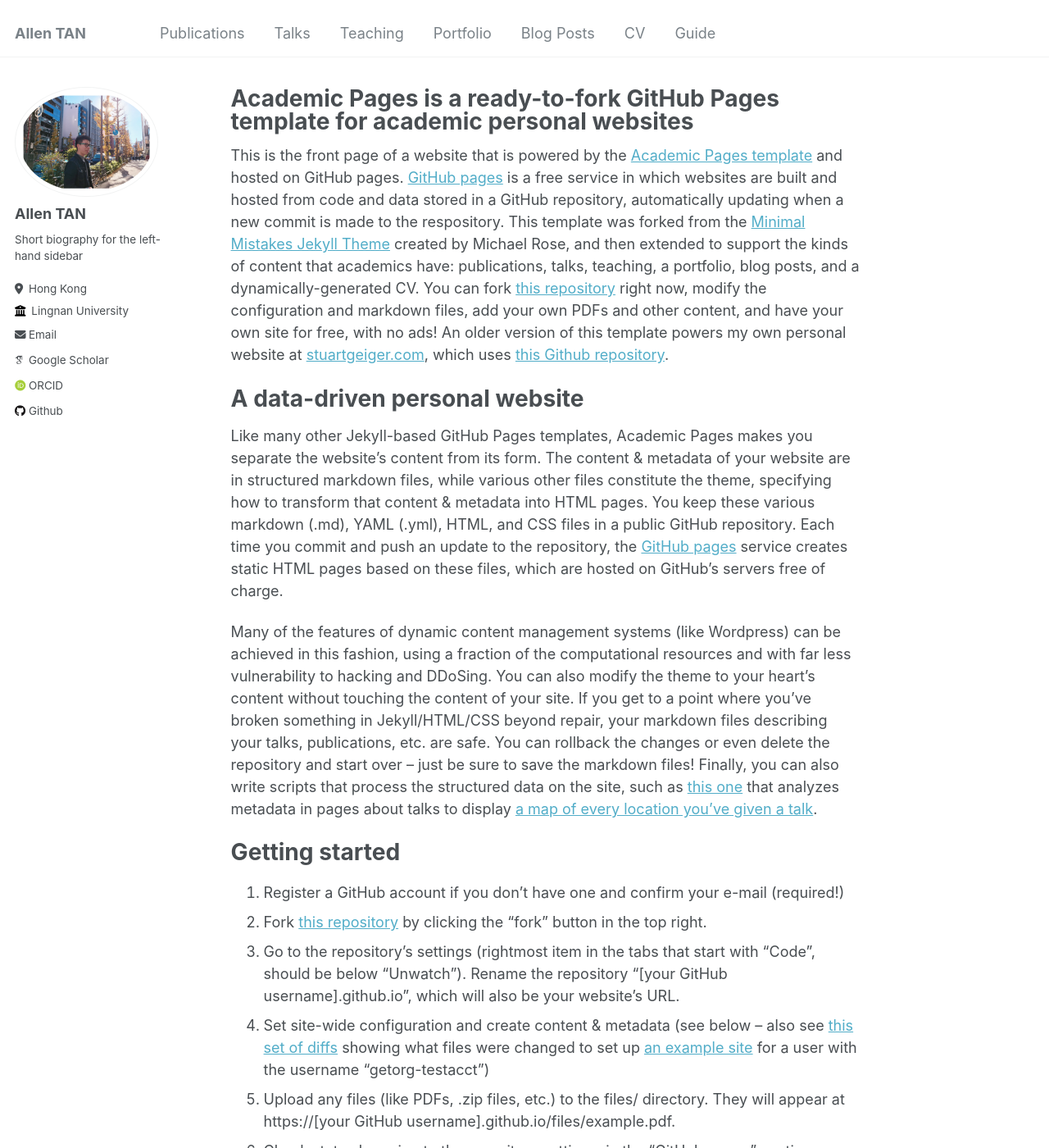
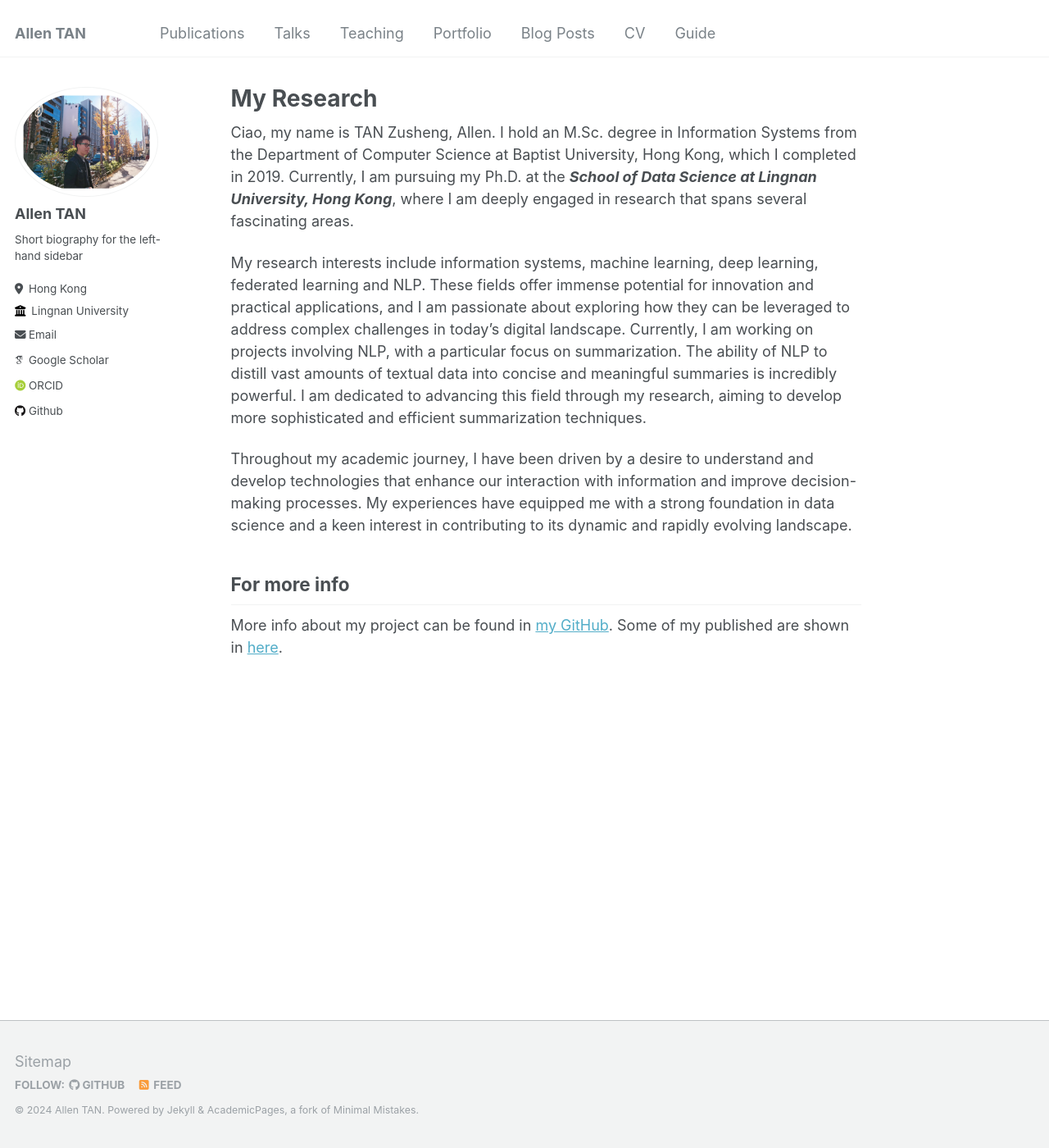
Before and after one commit to allent4n/allent4n.github.io, a Jekyll site: the page built from _pages/about.md, in a window 1280 px wide and 1400 px high. Shown: the whole window at 82% size. Built offline with Jekyll 4.4.1, drawn with Linux system fonts in a browser that asks for light colours; some web fonts are replaced; some of the changed text lies outside the part shown.

Commit message:
Update about.md

```diff
--- a/_pages/about.md
+++ b/_pages/about.md
@@ -1,49 +1,17 @@
 ---
 permalink: /
-title: "Academic Pages is a ready-to-fork GitHub Pages template for academic personal websites"
+title: "My Research"
 author_profile: true
 redirect_from:
   - /about/
   - /about.html
 ---
+Ciao, my name is TAN Zusheng, Allen. I hold an M.Sc. degree in Information Systems from the Department of Computer Science at Baptist University, Hong Kong, which I completed in 2019. Currently, I am pursuing my Ph.D. at the ***School of Data Science at Lingnan University, Hong Kong***, where I am deeply engaged in research that spans several fascinating areas.
 
-This is the front page of a website that is powered by the [Academic Pages template](https://github.com/academicpages/academicpages.github.io) and hosted on GitHub pages. [GitHub pages](https://pages.github.com) is a free service in which websites are built and hosted from code and data stored in a GitHub repository, automatically updating when a new commit is made to the respository. This template was forked from the [Minimal Mistakes Jekyll Theme](https://mmistakes.github.io/minimal-mistakes/) created by Michael Rose, and then extended to support the kinds of content that academics have: publications, talks, teaching, a portfolio, blog posts, and a dynamically-generated CV. You can fork [this repository](https://github.com/academicpages/academicpages.github.io) right now, modify the configuration and markdown files, add your own PDFs and other content, and have your own site for free, with no ads! An older version of this template powers my own personal website at [stuartgeiger.com](http://stuartgeiger.com), which uses [this Github repository](https://github.com/staeiou/staeiou.github.io).
+My research interests include information systems, machine learning, deep learning, federated learning and NLP. These fields offer immense potential for innovation and practical applications, and I am passionate about exploring how they can be leveraged to address complex challenges in today's digital landscape. Currently, I am working on projects involving NLP, with a particular focus on summarization. The ability of NLP to distill vast amounts of textual data into concise and meaningful summaries is incredibly powerful. I am dedicated to advancing this field through my research, aiming to develop more sophisticated and efficient summarization techniques.
 
-A data-driven personal website
-======
-Like many other Jekyll-based GitHub Pages templates, Academic Pages makes you separate the website's content from its form. The content & metadata of your website are in structured markdown files, while various other files constitute the theme, specifying how to transform that content & metadata into HTML pages. You keep these various markdown (.md), YAML (.yml), HTML, and CSS files in a public GitHub repository. Each time you commit and push an update to the repository, the [GitHub pages](https://pages.github.com/) service creates static HTML pages based on these files, which are hosted on GitHub's servers free of charge.
-
-Many of the features of dynamic content management systems (like Wordpress) can be achieved in this fashion, using a fraction of the computational resources and with far less vulnerability to hacking and DDoSing. You can also modify the theme to your heart's content without touching the content of your site. If you get to a point where you've broken something in Jekyll/HTML/CSS beyond repair, your markdown files describing your talks, publications, etc. are safe. You can rollback the changes or even delete the repository and start over -- just be sure to save the markdown files! Finally, you can also write scripts that process the structured data on the site, such as [this one](https://github.com/academicpages/academicpages.github.io/blob/master/talkmap.ipynb) that analyzes metadata in pages about talks to display [a map of every location you've given a talk](https://academicpages.github.io/talkmap.html).
-
-Getting started
-======
-1. Register a GitHub account if you don't have one and confirm your e-mail (required!)
-1. Fork [this repository](https://github.com/academicpages/academicpages.github.io) by clicking the "fork" button in the top right.
-1. Go to the repository's settings (rightmost item in the tabs that start with "Code", should be below "Unwatch"). Rename the repository "[your GitHub username].github.io", which will also be your website's URL.
-1. Set site-wide configuration and create content & metadata (see below -- also see [this set of diffs](http://archive.is/3TPas) showing what files were changed to set up [an example site](https://getorg-testacct.github.io) for a user with the username "getorg-testacct")
-1. Upload any files (like PDFs, .zip files, etc.) to the files/ directory. They will appear at https://[your GitHub username].github.io/files/example.pdf.
-1. Check status by going to the repository settings, in the "GitHub pages" section
-
-Site-wide configuration
-------
-The main configuration file for the site is in the base directory in [_config.yml](https://github.com/academicpages/academicpages.github.io/blob/master/_config.yml), which defines the content in the sidebars and other site-wide features. You will need to replace the default variables with ones about yourself and your site's github repository. The configuration file for the top menu is in [_data/navigation.yml](https://github.com/academicpages/academicpages.github.io/blob/master/_data/navigation.yml). For example, if you don't have a portfolio or blog posts, you can remove those items from that navigation.yml file to remove them from the header.
-
-Create content & metadata
-------
-For site content, there is one markdown file for each type of content, which are stored in directories like _publications, _talks, _posts, _teaching, or _pages. For example, each talk is a markdown file in the [_talks directory](https://github.com/academicpages/academicpages.github.io/tree/master/_talks). At the top of each markdown file is structured data in YAML about the talk, which the theme will parse to do lots of cool stuff. The same structured data about a talk is used to generate the list of talks on the [Talks page](https://academicpages.github.io/talks), each [individual page](https://academicpages.github.io/talks/2012-03-01-talk-1) for specific talks, the talks section for the [CV page](https://academicpages.github.io/cv), and the [map of places you've given a talk](https://academicpages.github.io/talkmap.html) (if you run this [python file](https://github.com/academicpages/academicpages.github.io/blob/master/talkmap.py) or [Jupyter notebook](https://github.com/academicpages/academicpages.github.io/blob/master/talkmap.ipynb), which creates the HTML for the map based on the contents of the _talks directory).
-
-**Markdown generator**
-
-I have also created [a set of Jupyter notebooks](https://github.com/academicpages/academicpages.github.io/tree/master/markdown_generator
-) that converts a CSV containing structured data about talks or presentations into individual markdown files that will be properly formatted for the Academic Pages template. The sample CSVs in that directory are the ones I used to create my own personal website at stuartgeiger.com. My usual workflow is that I keep a spreadsheet of my publications and talks, then run the code in these notebooks to generate the markdown files, then commit and push them to the GitHub repository.
-
-How to edit your site's GitHub repository
-------
-Many people use a git client to create files on their local computer and then push them to GitHub's servers. If you are not familiar with git, you can directly edit these configuration and markdown files directly in the github.com interface. Navigate to a file (like [this one](https://github.com/academicpages/academicpages.github.io/blob/master/_talks/2012-03-01-talk-1.md) and click the pencil icon in the top right of the content preview (to the right of the "Raw | Blame | History" buttons). You can delete a file by clicking the trashcan icon to the right of the pencil icon. You can also create new files or upload files by navigating to a directory and clicking the "Create new file" or "Upload files" buttons.
-
-Example: editing a markdown file for a talk
-![Editing a markdown file for a talk](/images/editing-talk.png)
+Throughout my academic journey, I have been driven by a desire to understand and develop technologies that enhance our interaction with information and improve decision-making processes. My experiences have equipped me with a strong foundation in data science and a keen interest in contributing to its dynamic and rapidly evolving landscape.
 
 For more info
 ------
-More info about configuring Academic Pages can be found in [the guide](https://academicpages.github.io/markdown/). The [guides for the Minimal Mistakes theme](https://mmistakes.github.io/minimal-mistakes/docs/configuration/) (which this theme was forked from) might also be helpful.
+More info about my project can be found in [my GitHub](https://github.com/allent4n). Some of my published are shown in [here](https://scholar.google.com/citations?user=stTO7pwAAAAJ&hl=en).
```
